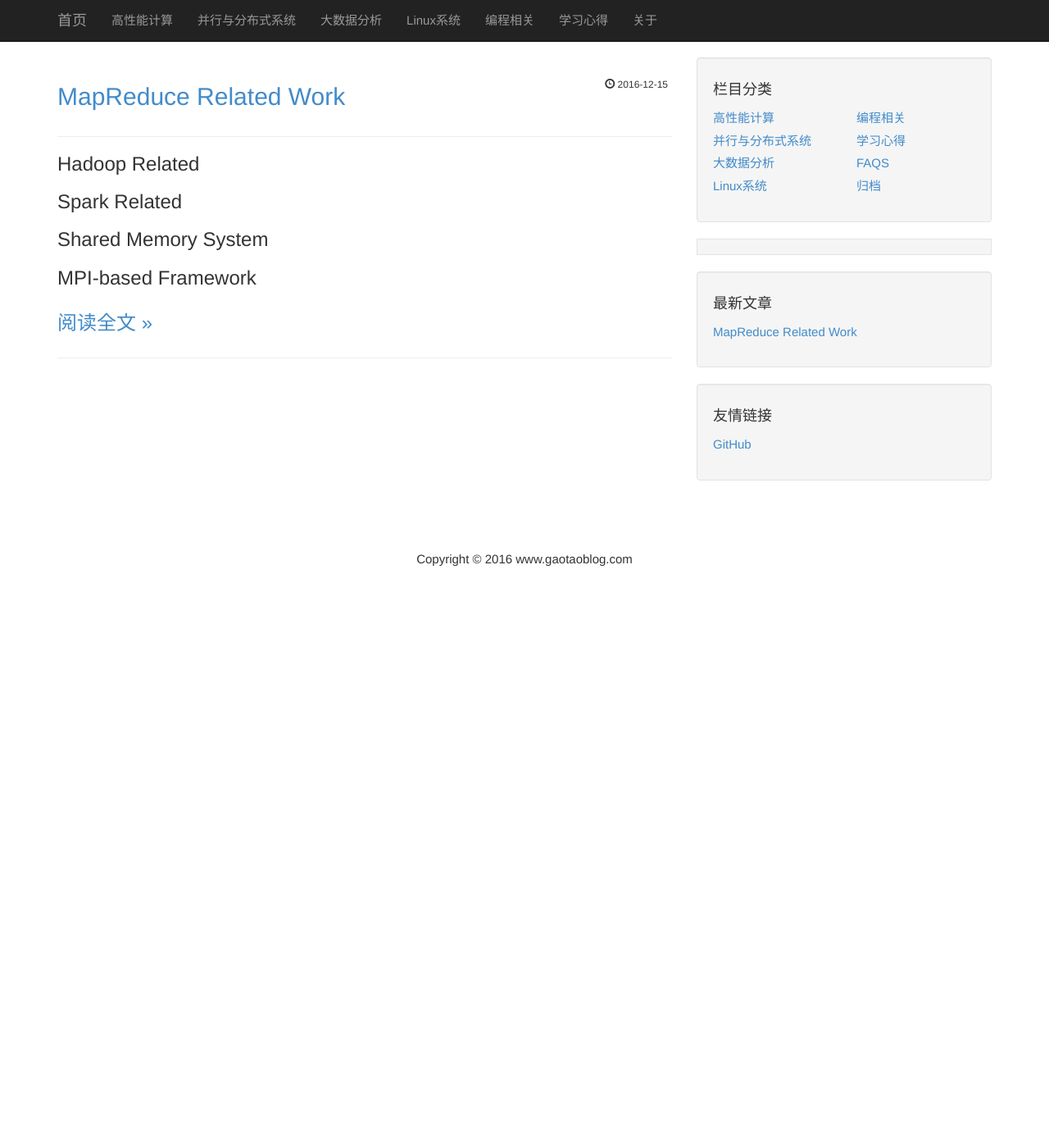
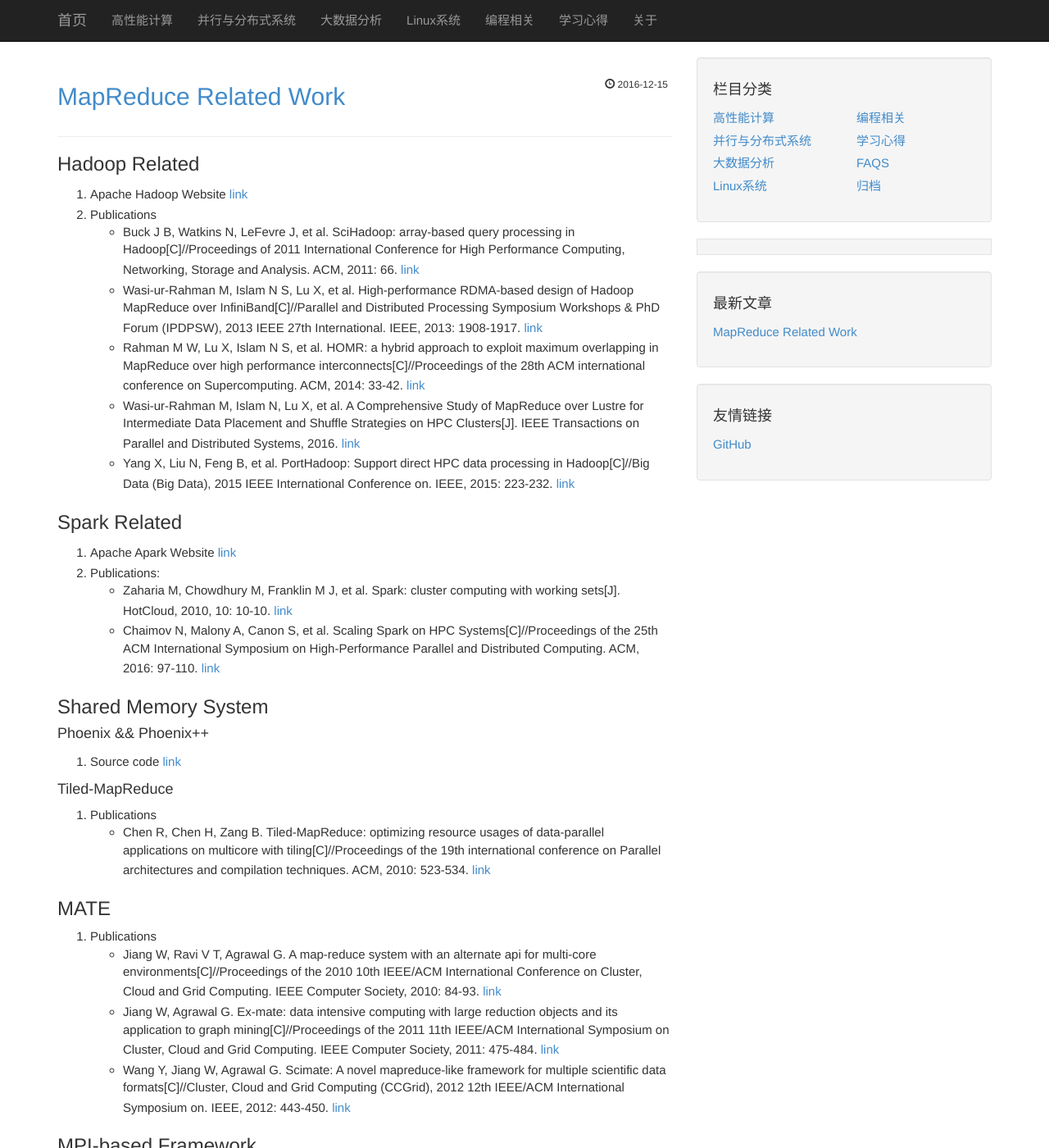
Before and after one commit to taogaocn/taogaocn, a Jekyll site: the page built from index.html, in a window 1280 px wide and 1400 px high. Shown: the whole window at 82% size. Built offline with Jekyll 4.4.1, drawn with Linux system fonts in a browser that asks for light colours; the list of posts is cut into pages by our own code; comment, search, counter and statistics services are not loaded; some of the changed text lies outside the part shown.

Commit message:
Add related work of MapReduce.

```diff
--- a/_posts/2016-12-15-mapreduce-related-work.markdown
+++ b/_posts/2016-12-15-mapreduce-related-work.markdown
@@ -5,6 +5,58 @@
 tags: [MapReduce, Big Data]
 ---
 ### Hadoop Related
+1. Apache Hadoop Website [link](http://hadoop.apache.org)
+2. Publications
+* Buck J B, Watkins N, LeFevre J, et al. SciHadoop: array-based query processing in Hadoop[C]//Proceedings of 2011 International Conference for High Performance Computing, Networking, Storage and Analysis. ACM, 2011: 66. [link](http://dl.acm.org/citation.cfm?id=2063473)
+* Wasi-ur-Rahman M, Islam N S, Lu X, et al. High-performance RDMA-based design of Hadoop MapReduce over InfiniBand[C]//Parallel and Distributed Processing Symposium Workshops & PhD Forum (IPDPSW), 2013 IEEE 27th International. IEEE, 2013: 1908-1917. [link](http://ieeexplore.ieee.org/document/6651094/?arnumber=6651094)
+* Rahman M W, Lu X, Islam N S, et al. HOMR: a hybrid approach to exploit maximum overlapping in MapReduce over high performance interconnects[C]//Proceedings of the 28th ACM international conference on Supercomputing. ACM, 2014: 33-42. [link](http://dl.acm.org/citation.cfm?id=2597684)
+* Wasi-ur-Rahman M, Islam N, Lu X, et al. A Comprehensive Study of MapReduce over Lustre for Intermediate Data Placement and Shuffle Strategies on HPC Clusters[J]. IEEE Transactions on Parallel and Distributed Systems, 2016. [link](http://ieeexplore.ieee.org/abstract/document/7514945/)
+* Yang X, Liu N, Feng B, et al. PortHadoop: Support direct HPC data processing in Hadoop[C]//Big Data (Big Data), 2015 IEEE International Conference on. IEEE, 2015: 223-232. [link](http://ieeexplore.ieee.org/document/7363759/?arnumber=7363759)
+
 ### Spark Related
+1. Apache Apark Website [link](http://spark.apache.org)
+2. Publications:
+* Zaharia M, Chowdhury M, Franklin M J, et al. Spark: cluster computing with working sets[J]. HotCloud, 2010, 10: 10-10. [link](http://static.usenix.org/legacy/events/hotcloud10/tech/full_papers/Zaharia.pdf)
+* Chaimov N, Malony A, Canon S, et al. Scaling Spark on HPC Systems[C]//Proceedings of the 25th ACM International Symposium on High-Performance Parallel and Distributed Computing. ACM, 2016: 97-110. [link](http://dl.acm.org/citation.cfm?id=2907310)
+
 ### Shared Memory System
+
+#### Phoenix && Phoenix++
+1. Source code [link](https://github.com/kozyraki/phoenix)
+
+#### Tiled-MapReduce
+1. Publications
+* Chen R, Chen H, Zang B. Tiled-MapReduce: optimizing resource usages of data-parallel applications on multicore with tiling[C]//Proceedings of the 19th international conference on Parallel architectures and compilation techniques. ACM, 2010: 523-534. [link](http://dl.acm.org/citation.cfm?id=1854337)
+
+### MATE
+1. Publications
+* Jiang W, Ravi V T, Agrawal G. A map-reduce system with an alternate api for multi-core environments[C]//Proceedings of the 2010 10th IEEE/ACM International Conference on Cluster, Cloud and Grid Computing. IEEE Computer Society, 2010: 84-93. [link](http://dl.acm.org/citation.cfm?id=1845223)
+* Jiang W, Agrawal G. Ex-mate: data intensive computing with large reduction objects and its application to graph mining[C]//Proceedings of the 2011 11th IEEE/ACM International Symposium on Cluster, Cloud and Grid Computing. IEEE Computer Society, 2011: 475-484. [link](http://dl.acm.org/citation.cfm?id=2007356)
+* Wang Y, Jiang W, Agrawal G. Scimate: A novel mapreduce-like framework for multiple scientific data formats[C]//Cluster, Cloud and Grid Computing (CCGrid), 2012 12th IEEE/ACM International Symposium on. IEEE, 2012: 443-450. [link](http://ieeexplore.ieee.org/document/6217452/?arnumber=6217452)
+
 ### MPI-based Framework
+
+#### MapReduce-MPI
+1. Website [link](http://mapreduce.sandia.gov)
+2. Publications:
+* Plimpton S J, Devine K D. MapReduce in MPI for large-scale graph algorithms[J]. Parallel Computing, 2011, 37(9): 610-632. [link](http://www.sciencedirect.com/science/article/pii/S0167819111000172)
+
+#### K-MapReduce
+1. Website [link](http://mt.aics.riken.jp/kmr/Wiki.jsp?page=Main)
+2. Publications:
+* Matsuda M, Maruyama N, Takizawa S. K MapReduce: A scalable tool for data-processing and search/ensemble applications on large-scale supercomputers[C]//2013 IEEE International Conference on Cluster Computing (CLUSTER). IEEE, 2013: 1-8. [link](http://ieeexplore.ieee.org/document/6702663/?arnumber=6702663&tag=1)
+* Matsuda M, Takizawa S, Maruyama N. Evaluation of Asynchronous MPI Communication in Map-Reduce System on the K Computer[C]//Proceedings of the 21st European MPI Users' Group Meeting. ACM, 2014: 163. [link](http://dl.acm.org/citation.cfm?id=2642800)
+
+#### Smart
+1. Source code [link](https://github.com/SciPioneer/Smart)
+2. Publications:
+* Wang Y, Agrawal G, Bicer T, et al. Smart: A mapreduce-like framework for in-situ scientific analytics[C]//Proceedings of the International Conference for High Performance Computing, Networking, Storage and Analysis. ACM, 2015: 51. [link](http://dl.acm.org/citation.cfm?id=2807650)
+
+#### DataMPI
+1. Website [link](http://datampi.org)
+2. Publications:
+* Lu X, Liang F, Wang B, et al. DataMPI: extending MPI to hadoop-like big data computing[C]//Parallel and Distributed Processing Symposium, 2014 IEEE 28th International. IEEE, 2014: 829-838. [link](http://ieeexplore.ieee.org/document/6877314/?arnumber=6877314)
+
+#### MRO-MPI
+1. Publications:
+* Mohamed H, Marchand-Maillet S. MRO-MPI: MapReduce overlapping using MPI and an optimized data exchange policy[J]. Parallel Computing, 2013, 39(12): 851-866. [link](http://www.sciencedirect.com/science/article/pii/S0167819113001026)
```
